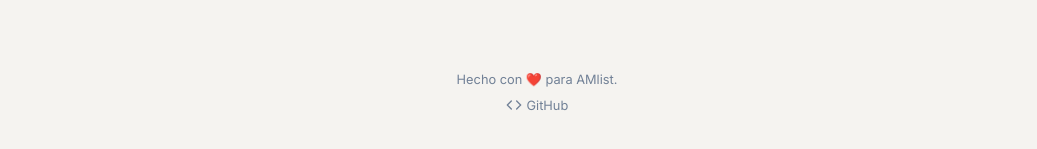
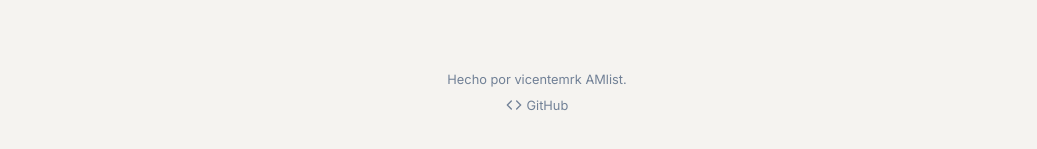
Before and after one commit to vicentemrk/Am-List, a React (Vite) app: page / in a window 1280 px wide. Shown: the part 375-524 px from the top of the page, without its empty margins (243-1280 px from the left). Built offline with nearby package versions, Linux system fonts and the light colour scheme.

Commit message:
feat: Footer Creditos

```diff
--- a/src/presentation/components/Layout/AppShell.jsx
+++ b/src/presentation/components/Layout/AppShell.jsx
@@ -121,9 +121,9 @@ export function AppShell({ theme, onToggleTheme, items, children, activePage, on
         {/* ── Footer ─────────────────────────────────────────────────────── */}
         <footer className="app-footer">
           <p>
-            Hecho con ❤️ para AMlist.
+            Hecho por <a href="https://github.com/vicentemrk" target="_blank" rel="noreferrer" aria-label="GitHub">vicentemrk</a>  AMlist.
           </p>
-          <a href="https://github.com/Antigravity-ide" target="_blank" rel="noreferrer" aria-label="GitHub">
+          <a href="https://github.com/vicentemrk/Am-List" target="_blank" rel="noreferrer" aria-label="GitHub">
             <Code size={16} /> GitHub
           </a>
         </footer>
```
